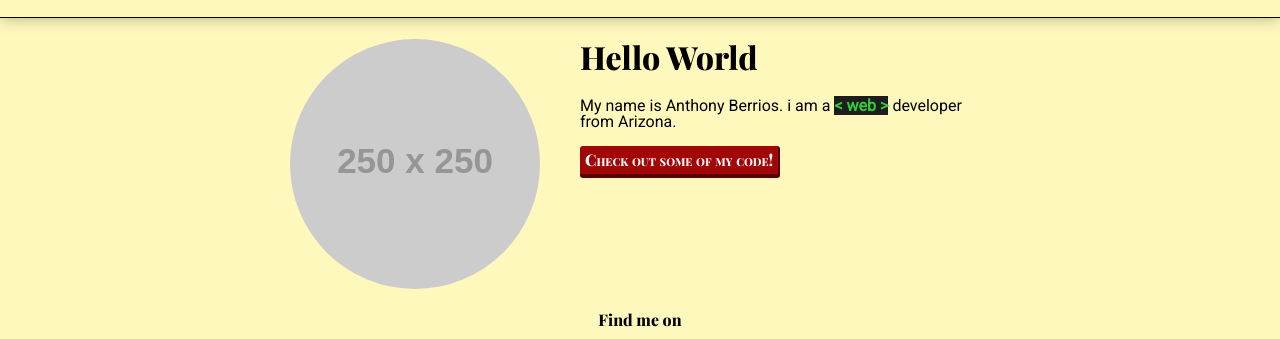
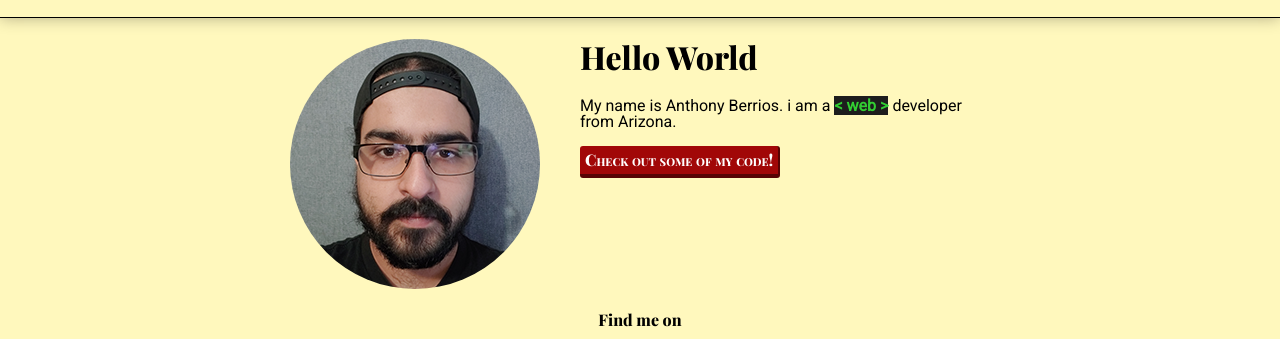
Before and after one commit to obitown/Portfolio-website-1.0, a plain HTML site: page index.html in a window 1280 px wide. Shown: the part 123-462 px from the top of the page. Drawn offline with nearby package versions, Linux system fonts and the light colour scheme; placeholder pictures from the web are drawn by us.

Commit message:
Upload portrait and replace placeholder

```diff
--- a/index.html
+++ b/index.html
@@ -33,7 +33,7 @@
         <!--Main content-->
         <main>
             <div class='profile'>      <!--Replace with wicked picture of me-->
-                <img src='https://via.placeholder.com/250'class='profile_portrait'alt='Picture of Me!'>
+                <img src='img/me.png'class='profile_portrait'alt='Picture of Me!'>
                 <h1>Hello World</h1>
                 <p>My name is Anthony Berrios. i am a <span class='alt_text'>< web ></web></span> developer from Arizona.</p>
                 <button href='work.html'> Check out some of my code!</button>
```
Also changed, not shown: img/me.png (added).
